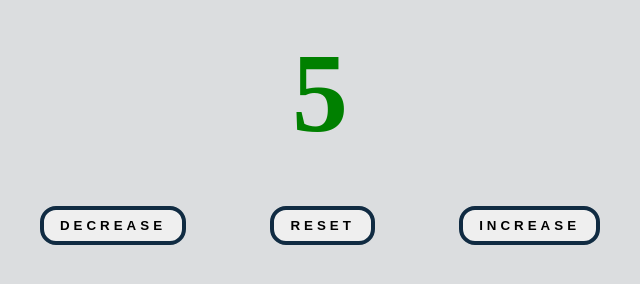
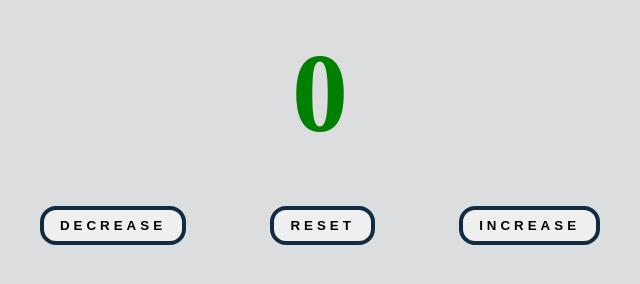
Before and after one commit to neltonf/counter, a plain HTML site: page index.html in a window 1280 px wide. Shown: the part 360-644 px from the top of the page, without its empty margins (320-960 px from the left). Drawn offline with Linux system fonts and the light colour scheme.

Commit message:
Update index.html

```diff
--- a/index.html
+++ b/index.html
@@ -10,7 +10,7 @@
   <body>
     <div class="container">
       <h1>Counter</h1>
-      <div id="counterVal" class="number">5</div>
+      <div id="counterVal" class="number">0</div>
       <div class="btn-container">
         <button id="dec" class="btn">DECREASE</button>
         <button id="res" class="btn">RESET</button>
```
